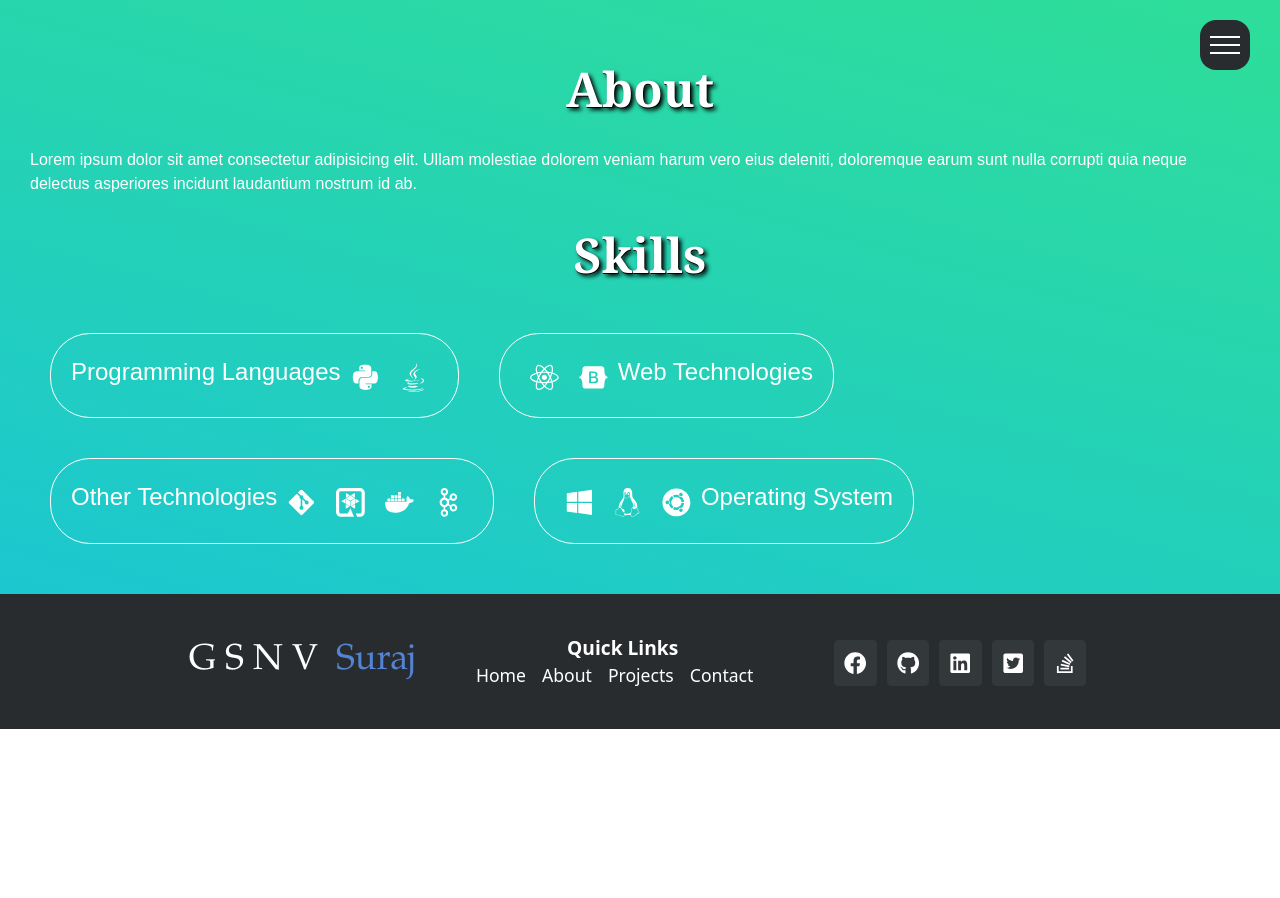
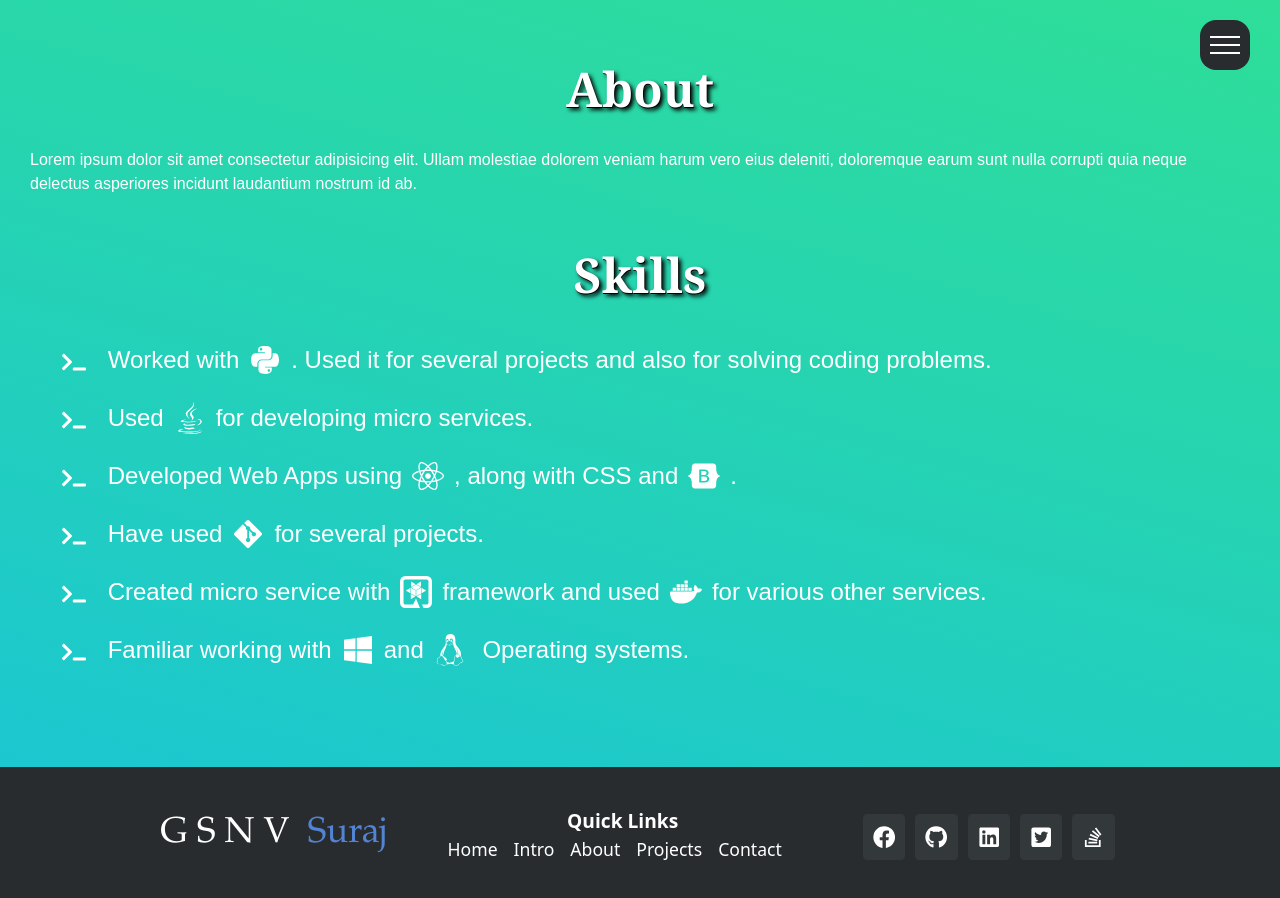
Before and after one commit to gsnvsuraj/portfolio, a React (Create React App) app: page /portfolio/about in a window 1280 px wide. Shown: the top 898 px of the page. Before the commit the page ends 800 px from the top, so only its background shows below. Built offline with nearby package versions, Linux system fonts and the light colour scheme.

Commit message:
about page changes

```diff
--- a/src/component/About.jsx
+++ b/src/component/About.jsx
@@ -1,7 +1,7 @@
 import { Component } from 'react';
 import Title from './Title';
-import { FaPython, FaJava, FaBootstrap, FaReact, FaGitAlt, FaWindows, FaLinux, FaUbuntu } from 'react-icons/fa';
-import { SiApachekafka, SiDocker, SiQuarkus } from 'react-icons/si';
+import { FaPython, FaJava, FaBootstrap, FaReact, FaGitAlt, FaWindows, FaLinux, FaTerminal } from 'react-icons/fa';
+import { SiDocker, SiQuarkus } from 'react-icons/si';
 import '../styles/About.css';
 
 
@@ -26,36 +26,15 @@ class About extends Component {
                         <Title title="Skills" />
 
                         <div className="skillsBody">
-                            <div className="category category1">
-                                <div className="categoryTitle">Programming Languages</div>
 
-                                <div className="skill" tooltip="Python"><FaPython /></div>
-                                <div className="skill" tooltip="Java"><FaJava /></div>
-                            </div>
-
-                            <div className="category category2">
-                                <div className="skill" tooltip="React"><FaReact /></div>
-                                <div className="skill" tooltip="Bootstrap"><FaBootstrap /></div>
-
-                                <div className="categoryTitle">Web Technologies</div>
-                            </div>
-
-                            <div className="category category3">
-                                <div className="categoryTitle">Other Technologies</div>
-
-                                <div className="skill" tooltip="Git"><FaGitAlt /></div>
-                                <div className="skill" tooltip="Quarkus"><SiQuarkus /></div>
-                                <div className="skill" tooltip="Docker"><SiDocker /></div>
-                                <div className="skill" tooltip="Kafka"><SiApachekafka /></div>
-                            </div>
-
-                            <div className="category category4">
-                                <div className="skill" tooltip="Windows"><FaWindows /></div>
-                                <div className="skill" tooltip="Linux"><FaLinux /></div>
-                                <div className="skill" tooltip="Ubuntu"><FaUbuntu /></div>
-
-                                <div className="categoryTitle">Operating System</div>
-                            </div>
+                            <ul className="skillsList">
+                                <li><FaTerminal className="bulletPoint"/> Worked with<span className="skill" tooltip="Python"><FaPython /></span>. Used it for several projects and also for solving coding problems.</li>
+                                <li><FaTerminal className="bulletPoint"/> Used<span className="skill" tooltip="Java"><FaJava /></span>for developing micro services.</li>
+                                <li><FaTerminal className="bulletPoint"/> Developed Web Apps using<span className="skill" tooltip="React"><FaReact /></span>, along with CSS and<span className="skill" tooltip="Bootstrap"><FaBootstrap /></span>.</li>
+                                <li><FaTerminal className="bulletPoint"/> Have used<span className="skill" tooltip="Git"><FaGitAlt /></span>for several projects.</li>
+                                <li><FaTerminal className="bulletPoint"/> Created micro service with<span className="skill" tooltip="Quarkus"><SiQuarkus /></span>framework and used<span className="skill" tooltip="Docker"><SiDocker /></span>for various other services.</li>
+                                <li><FaTerminal className="bulletPoint"/> Familiar working with<span className="skill" tooltip="Windows"><FaWindows /></span>and<span className="skill" tooltip="Linux"><FaLinux /></span> Operating systems.</li>
+                            </ul>
 
                         </div>
                     </div>
--- a/src/component/Contact.jsx
+++ b/src/component/Contact.jsx
@@ -41,39 +41,6 @@ const Contact = () => {
 
 					</div>
 
-					<div className="contactCenter">
-						<div className="separateLineBefore"></div>
-
-						<div className="separaterText">
-							or
-						</div>
-
-						<div className="separateLineAfter"></div>
-					</div>
-
-					<div className="contactRight">
-
-						<div className="socialHeading">
-							<h1>
-								Connect with Me
-							</h1>
-
-							<br />
-							<h3>via</h3>
-
-							<div className="connectBody">
-								<ul className="connectLinks">
-									<li>Facebook</li>
-									<li>GitHub</li>
-									<li>LinkedIn</li>
-									<li>Twitter</li>
-									<li>Stack Overflow</li>
-								</ul>
-							</div>
-
-						</div>
-
-					</div>
 
 				</div>
 
--- a/src/component/Footer.jsx
+++ b/src/component/Footer.jsx
@@ -30,6 +30,7 @@ class Footer extends Component {
                         <div className="linksHead">Quick Links</div>
                         <div className="footerLinks">
                             <Link to="/" exact="true">Home</Link>
+                            <Link to="/intro" exact="true">Intro</Link>
                             <Link to="/about" exact="true">About</Link>
                             <Link to="/projects" exact="true">Projects</Link>
                             <Link to="/contact" exact="true">Contact</Link>
--- a/src/component/MainContent.jsx
+++ b/src/component/MainContent.jsx
@@ -5,6 +5,7 @@ import Contact from './Contact';
 import Projects from './Projects';
 import About from './About';
 import Home from './Home';
+import Intro from './Intro';
 
 
 const Content = () => {
@@ -12,6 +13,7 @@ const Content = () => {
     return (
         <Switch>
             <Route path="/" exact component = {Home} />
+            <Route path="/intro" exact component = {Intro} />
             <Route path="/home" component = {Home} />
             <Route path="/about" component = {About} />
             <Route path="/projects" component = {Projects} />
--- a/src/styles/About.css
+++ b/src/styles/About.css
@@ -17,33 +17,31 @@
 
 
 .skillsPage {
-    margin-top: 20px;
+    margin: 40px 0;
 }
 
 
-.category {
-    display: flex;
-    flex-direction: row;
-    flex-wrap: wrap;
-    justify-content: center;
-
-    margin: 20px;
-    padding: 20px;
-    font-size: 1.8rem;
-    border: 1px solid #fff;
-    border-radius: 40px;
-    width: max-content;
+.skillsList {
+    list-style: none;
+    font-size: 1.5rem;
 }
 
 
-.categoryTitle {
-    font-size: 1.5rem;
+.skillsList > * {
+    margin-bottom: 10px;
+}
+
+
+.bulletPoint {
+    margin-right: 15px;
 }
 
 
 .skill {
     margin: 0px 10px;
     position: relative;
+    font-size: 2rem;
+    text-align: justify;
 }
 
 
@@ -64,7 +62,7 @@
     transition: all 0.2s ease-in-out;
 
     position: absolute;
-    top: 2.2rem;
+    top: 1.6rem;
     left: -20px;
     z-index: 50;
 }
--- a/src/styles/Contact.css
+++ b/src/styles/Contact.css
@@ -6,10 +6,15 @@
     display: flex;
     align-items: center;
     flex-wrap: wrap;
+    background: #ff9966;  /* fallback for old browsers */
+background: -webkit-linear-gradient(to right, #ff5e62, #ff9966);  /* Chrome 10-25, Safari 5.1-6 */
+background: linear-gradient(to right, #ff5e62, #ff9966); /* W3C, IE 10+/ Edge, Firefox 16+, Chrome 26+, Opera 12+, Safari 7+ */
+
 }
 
 .contactBody > * {
     flex: 1 1 auto;
+    color: white;
 }
 
 .formHeading {
@@ -21,6 +26,19 @@
 .form-elements {
     padding: 10px;
 }
+
+
+.form-control {
+    background: transparent;
+    color: white;
+}
+
+
+.form-control:focus {
+    background: transparent;
+    color: white;
+}
+
 
 #sendBtn {
     text-align: center;
@@ -64,32 +82,3 @@
 .connectLinks > * {
     padding: 10px;
 }
-
-
-
-@media ( max-width : 800px ) {
-    .contactBody {
-        flex-direction: column;
-    }
-
-    .contactCenter {
-        padding: 20px;
-        display: flex;
-        flex-direction: row;
-        width: 100%;
-    }
-
-    .separaterText {
-        padding: 10px 4px 10px 15px;
-    }
-
-
-    .separateLineBefore,
-    .separateLineAfter {
-        content: '';
-        height: 1px;
-        width: 40%;
-        background-color: #727578;
-        margin-top: 24px;
-    }
-}
--- a/src/styles/Intro.css
+++ b/src/styles/Intro.css
@@ -19,6 +19,8 @@
     background-color: var(--intro-background-color);
     padding: 10px;
     color: var(--intro-font-color);
+
+    border: 4px solid;
 }
 
 
--- a/src/styles/Project.css
+++ b/src/styles/Project.css
@@ -1,11 +1,8 @@
 .projectsBody {
     padding: 20px;
-    background: #E8CBC0;  /* fallback for old browsers */
-background: -webkit-linear-gradient(to right, #636FA4, #E8CBC0);  /* Chrome 10-25, Safari 5.1-6 */
-background: linear-gradient(to right, #636FA4, #E8CBC0); /* W3C, IE 10+/ Edge, Firefox 16+, Chrome 26+, Opera 12+, Safari 7+ */
-
-
-
+    background: #E8CBC0;
+    background: -webkit-linear-gradient(to right, #636FA4, #E8CBC0);
+    background: linear-gradient(to right, #636FA4, #E8CBC0);
 }
 
 
@@ -41,9 +38,8 @@ background: linear-gradient(to right, #636FA4, #E8CBC0); /* W3C, IE 10+/ Edge, F
 
 @media only screen and (max-width: 768px) {
     .projectsBody {
-        margin: 10px;
         padding: 10px;
-        margin-top: 20px;
+        padding-top: 20px;
     }
 
     .projCardBody {
```
